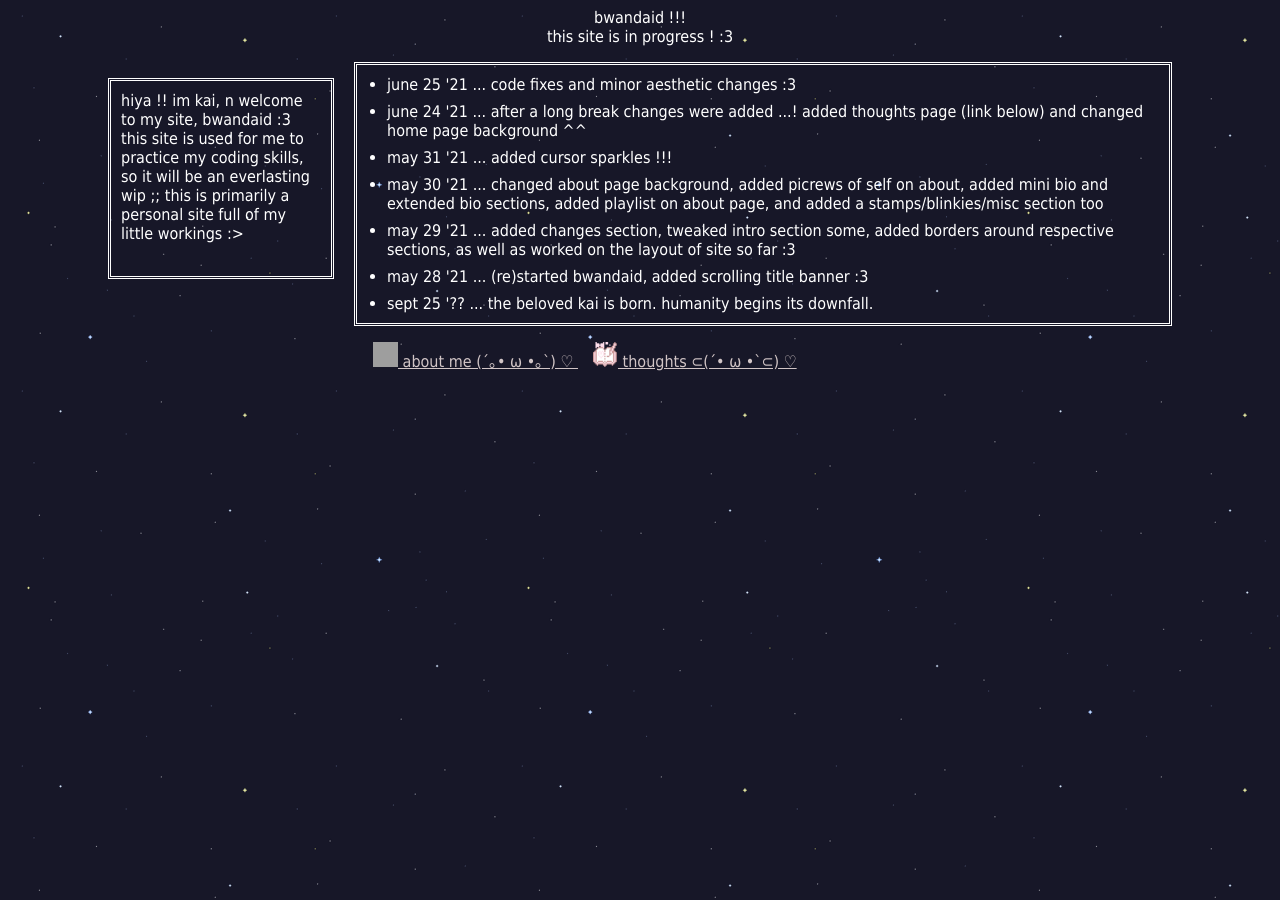
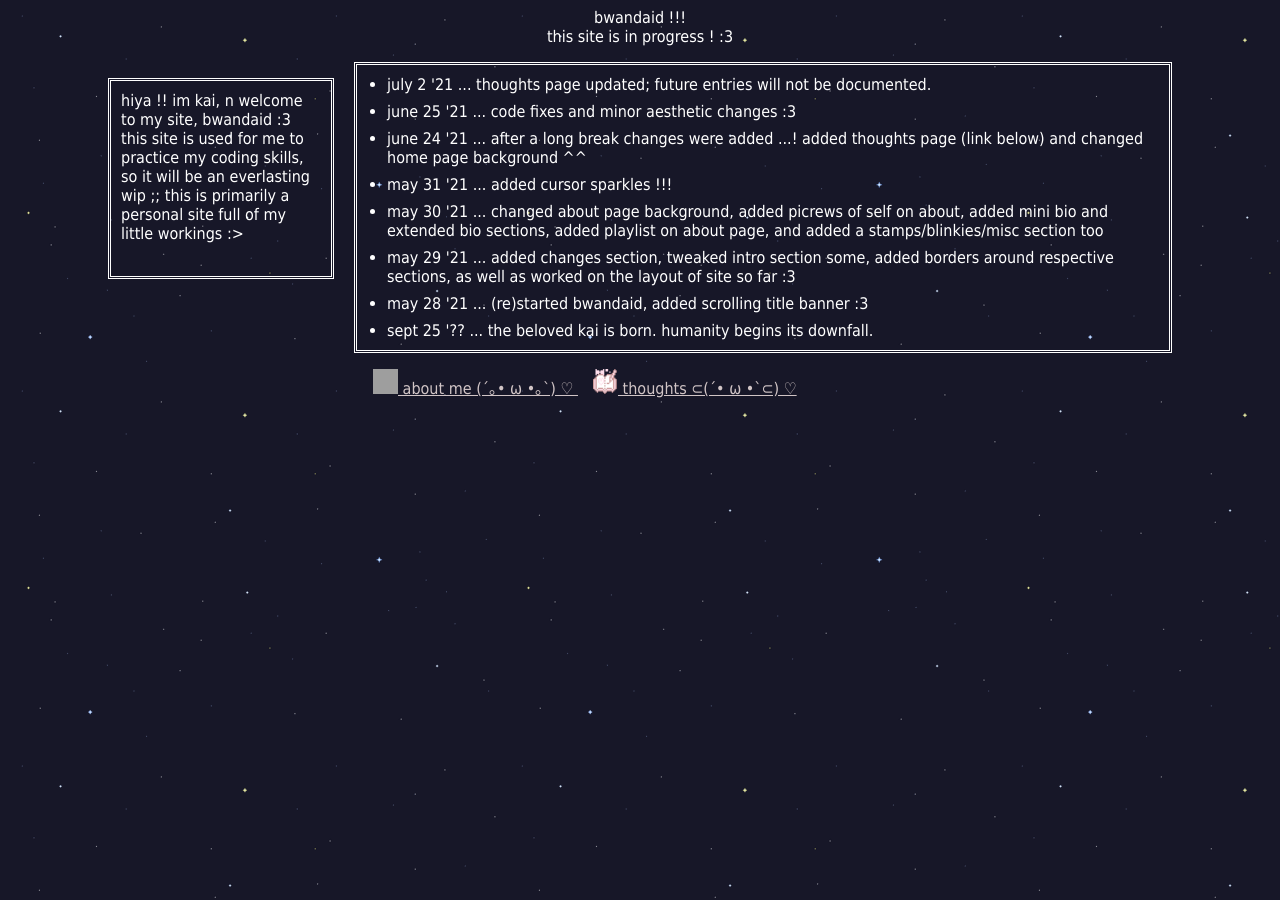
Before and after one commit to the-meliorist/the-meliorist.github.io, a Jekyll site: the page index.html, which Jekyll copies as it is, in a window 1280 px wide. Built offline with Jekyll 4.4.1, drawn with Linux system fonts in a browser that asks for light colours; grey boxes are pictures that could not be loaded.

Commit message:
Update index.html

```diff
--- a/index.html
+++ b/index.html
@@ -212,6 +212,7 @@ function newColour() {
    <p class="siteintro"> hiya !! im kai, n welcome to my site, bwandaid :3 this site is used for me to practice my coding skills, so it will be an everlasting wip ;; this is primarily a personal site full of my little workings :> </p>
 
     <div id="changes"> <ul class="changes">
+	    <li> july 2 '21 ... thoughts page updated; future entries will not be documented.
 	    <li> june 25 '21 ... code fixes and minor aesthetic changes :3
 	     <li> june 24 '21 ... after a long break changes were added ...! added thoughts page (link below) and changed home page background ^^
 	     <li> may 31 '21 ... added cursor sparkles !!!
```
